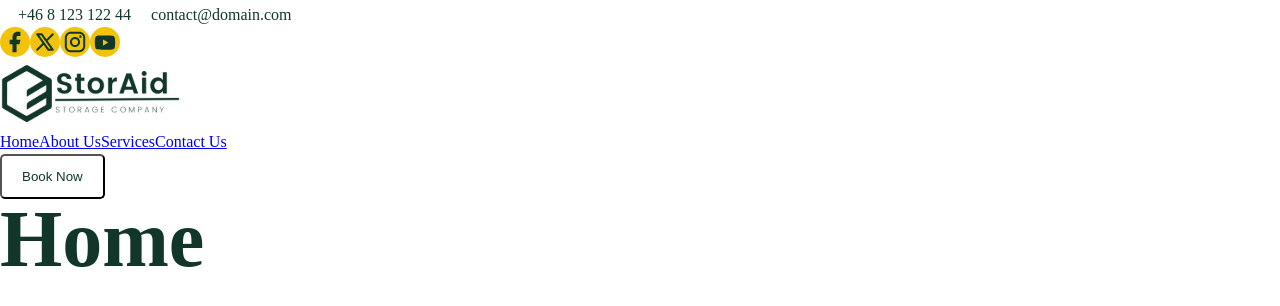
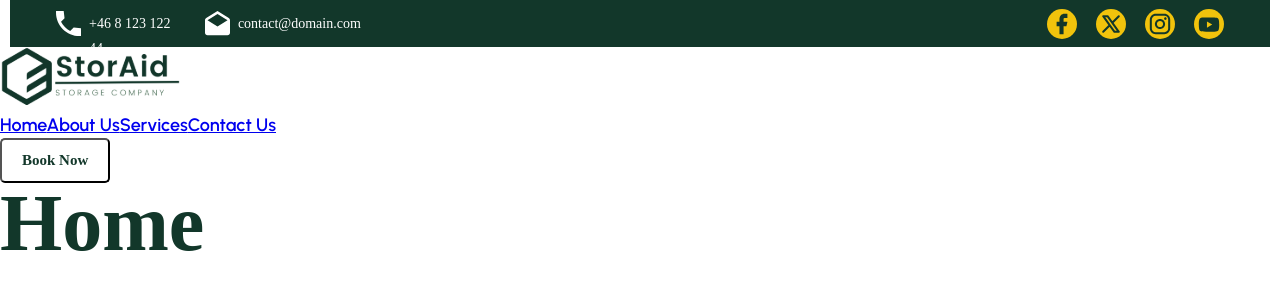
Before and after one commit to JoachimPersson88/storaid_storage_service, a React (Vite) app: page / in a window 1280 px wide. Shown: the top 306 px of the page. Built offline with nearby package versions, Linux system fonts and the light colour scheme.

Commit message:
"Home_Header" 'Header.jsx, header.css' Jag har skapat CSS för bg-delen och gjort liten error fix i Header.jsx.

```diff
--- a/src/project/components/Header.jsx
+++ b/src/project/components/Header.jsx
@@ -3,7 +3,7 @@ export default function Header() {
     <header>
       <div className="bg">
         <div className="bg-area">
-          <div className="bg-left">
+          <div className="bg-left body-text-4">
             <a className="bg-item">
               <img src="/src/project/interface/assets/Icon_Phone.svg" alt=""/>
               +46 8 123 122 44
@@ -37,13 +37,13 @@ export default function Header() {
             <img src="/src/project/interface/assets/Logo.svg" alt="StorAid logo" />
           </a>
 
-          <nav className="navlinks" aria-label="Primary">
+          <nav className="navlinks body-text-3" aria-label="Primary">
             <a className="link is-active" href="/">Home</a>
             <a className="link" href="/about">About Us</a>
             <a className="link" href="/services">Services</a>
             <a className="link" href="/contact">Contact Us</a>
           </nav>
-            <button>Book Now</button>
+            <button className="btn-book body-text-2" type="button">Book Now</button>
         </div>
       </div>
     </header>
--- a/src/project/interface/styles/header.css
+++ b/src/project/interface/styles/header.css
@@ -0,0 +1,36 @@
+Header{
+  .bg {
+    background: var(--secondary);
+    color: var(--primary);
+    margin-left: 10px;
+    margin-right: 10px;
+
+    .bg-area {
+      height: 47px;
+      display: flex;
+      align-items: center;
+      justify-content: space-between;
+      margin-left: 46px;
+      margin-right: 46px;
+
+      .bg-left {
+        display:flex;
+        gap:24px;
+      }
+
+      .bg-item {
+        display:inline-flex;
+        gap:8px;
+      }
+
+      .bg-right {
+        display:flex;
+        gap:19px;
+      }
+
+      .social img {
+        display:flex;
+      }
+    }
+  }
+}
```
